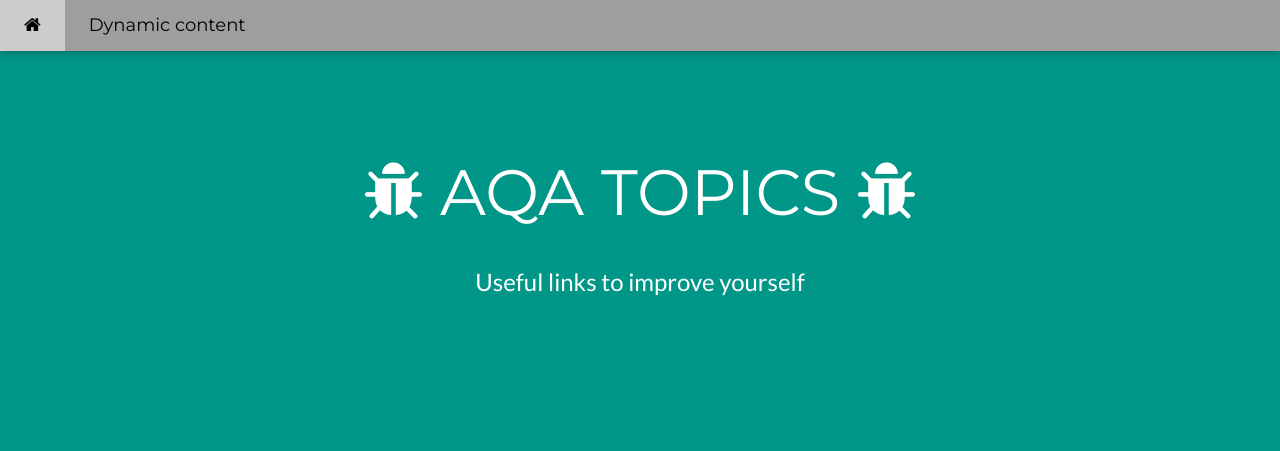
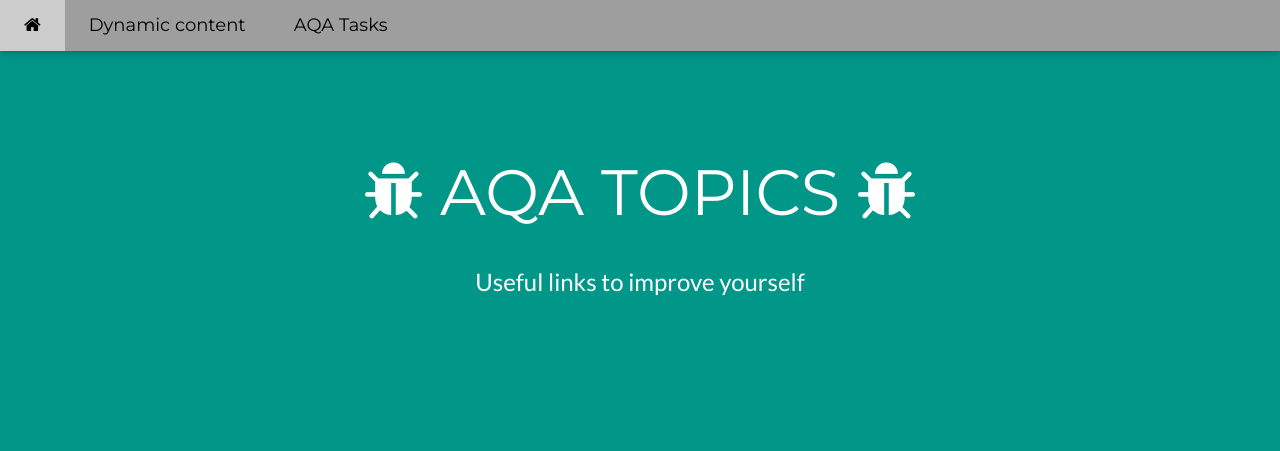
Before and after one commit to Goraved/AQA_topics, a Flask app: page / in a window 1280 px wide. Shown: the top 451 px of the page. Run offline with Flask 2, Linux system fonts and the light colour scheme; data that the repository does not hold is empty; some libraries are stand-ins or nearby versions.

Commit message:
Small UI fix

```diff
--- a/templates/god.html
+++ b/templates/god.html
@@ -38,7 +38,7 @@
                         {% endfor %}
                     </select>
                 </td>
-                <td><input type="submit" value="Save changes"></td>
+                <td><button type="submit"><i class="fa fa-save fa-lg w3-text-green"></i></button></td>
                 <input type="hidden" name="id" value="{{topic['id']}}">
             </form>
             <td><a data-confirm="Are you sure?" data-method="delete" href="/delete_topic/{{topic['id']}}"
--- a/templates/index.html
+++ b/templates/index.html
@@ -13,6 +13,9 @@
       body,h1,h2,h3,h4,h5,h6 {font-family: "Lato", sans-serif}
       .w3-bar,h1,button {font-family: "Montserrat", sans-serif}
       .fa-anchor,.fa-coffee {font-size:200px}
+
+
+
 </style>
 <body>
 <!-- Navbar -->
@@ -30,12 +33,16 @@
                 {% endfor %}
             </div>
         </div>
+        <a href="https://docs.google.com/document/d/1NOUtWpXB6oGqi8QWtU-QDsM6-AxvBHNMwS9URKrcd38/edit"
+           class="w3-bar-item w3-hide-small w3-button w3-padding-large  w3-hover-orange" target="_blank">AQA Tasks</a>
     </div>
     <!-- Navbar on small screens -->
     <div id="navDemo" class="w3-bar-block w3-white w3-hide w3-hide-large w3-hide-medium w3-large">
         {% for link in header_topics %}
         <a href="{{link['link']}}" target="_blank" class="w3-bar-item w3-button w3-padding-large">{{link['title']}}</a>
         {% endfor %}
+        <a href="https://docs.google.com/document/d/1NOUtWpXB6oGqi8QWtU-QDsM6-AxvBHNMwS9URKrcd38/edit" target="_blank"
+           class="w3-bar-item w3-button w3-padding-large">AQA Tasks</a>
     </div>
 </div>
 <!-- Header -->
@@ -114,6 +121,9 @@
              }
          }
 
+
+
+
 </script>
 </body>
 </html>
```
Lines whose indentation alone changed are shown as unchanged.
